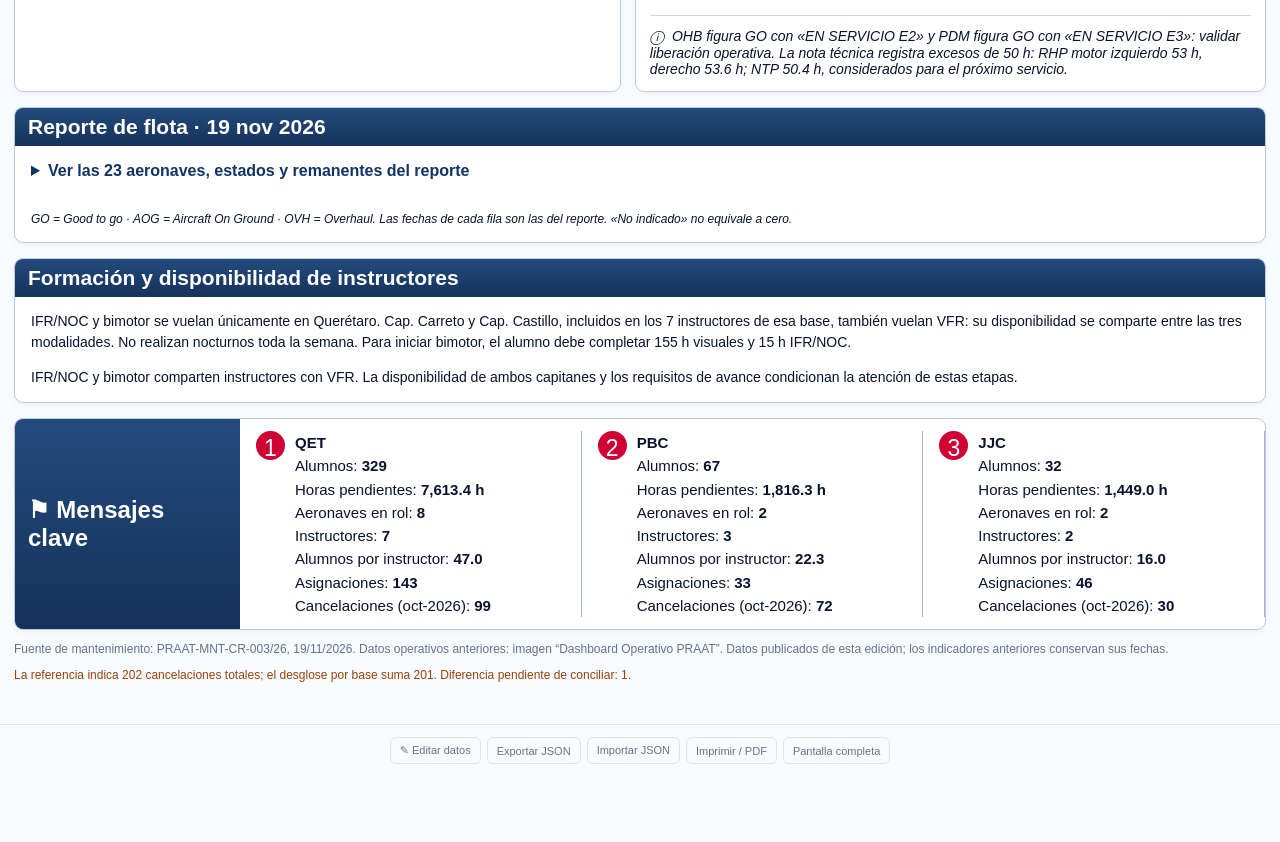
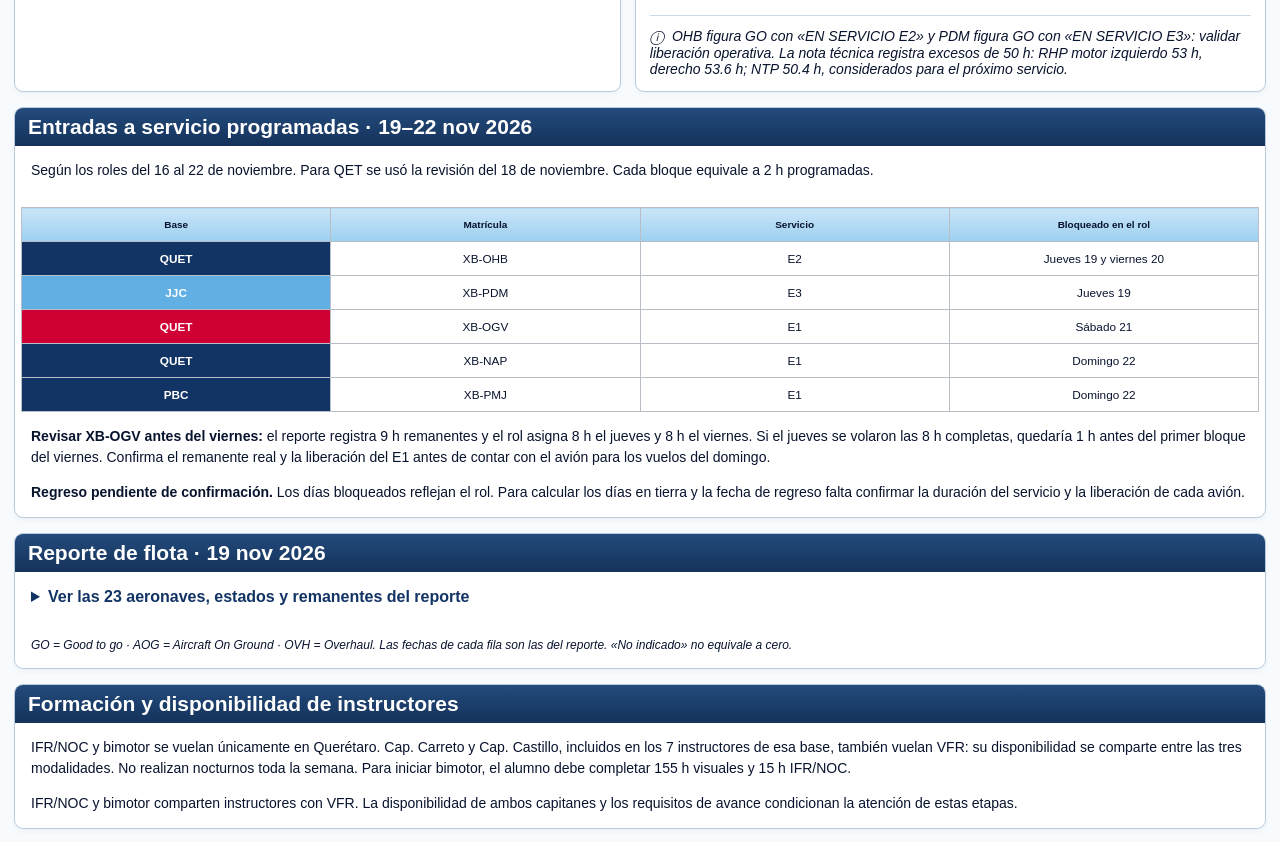
Before and after one commit to davidfanvilla/dashboard-operativo-praat, a plain HTML site: page index.html in a window 1280 px wide. Shown: the part 1213-2055 px from the top of the page. Before the commit the page ends 1989 px from the top, so only its background shows below. Drawn offline with Linux system fonts and the light colour scheme.

Commit message:
Show scheduled maintenance blocks from November 16–22 flight rosters

```diff
--- a/index.html
+++ b/index.html
@@ -55,6 +55,24 @@
           <div id="maintenance"></div>
         </section>
       </div>
+      <section class="panel training" id="servicios-programados" aria-labelledby="titulo-servicios">
+        <h2 id="titulo-servicios">Entradas a servicio programadas · 19–22 nov 2026</h2>
+        <p>Según los roles del 16 al 22 de noviembre. Para QET se usó la revisión del 18 de noviembre. Cada bloque equivale a 2 h programadas.</p>
+        <div class="tablewrap">
+          <table aria-labelledby="titulo-servicios" style="min-width: 480px">
+            <thead><tr><th scope="col">Base</th><th scope="col">Matrícula</th><th scope="col">Servicio</th><th scope="col">Bloqueado en el rol</th></tr></thead>
+            <tbody>
+              <tr><td>QUET</td><td>XB-OHB</td><td>E2</td><td>Jueves 19 y viernes 20</td></tr>
+              <tr><td>JJC</td><td>XB-PDM</td><td>E3</td><td>Jueves 19</td></tr>
+              <tr><td>QUET</td><td>XB-OGV</td><td>E1</td><td>Sábado 21</td></tr>
+              <tr><td>QUET</td><td>XB-NAP</td><td>E1</td><td>Domingo 22</td></tr>
+              <tr><td>PBC</td><td>XB-PMJ</td><td>E1</td><td>Domingo 22</td></tr>
+            </tbody>
+          </table>
+        </div>
+        <p><strong>Revisar XB-OGV antes del viernes:</strong> el reporte registra 9 h remanentes y el rol asigna 8 h el jueves y 8 h el viernes. Si el jueves se volaron las 8 h completas, quedaría 1 h antes del primer bloque del viernes. Confirma el remanente real y la liberación del E1 antes de contar con el avión para los vuelos del domingo.</p>
+        <p><strong>Regreso pendiente de confirmación.</strong> Los días bloqueados reflejan el rol. Para calcular los días en tierra y la fecha de regreso falta confirmar la duración del servicio y la liberación de cada avión.</p>
+      </section>
       <section class="panel weekly-report"><h2>Reporte de flota · 19 nov 2026</h2><details><summary>Ver las 23 aeronaves, estados y remanentes del reporte</summary><div class="tablewrap"><table id="report-table"></table></div></details><p class="foot">GO = Good to go · AOG = Aircraft On Ground · OVH = Overhaul. Las fechas de cada fila son las del reporte. «No indicado» no equivale a cero.</p></section><section class="panel training">
         <h2 data-texto="formacion">
           Formación y disponibilidad de instructores
```
